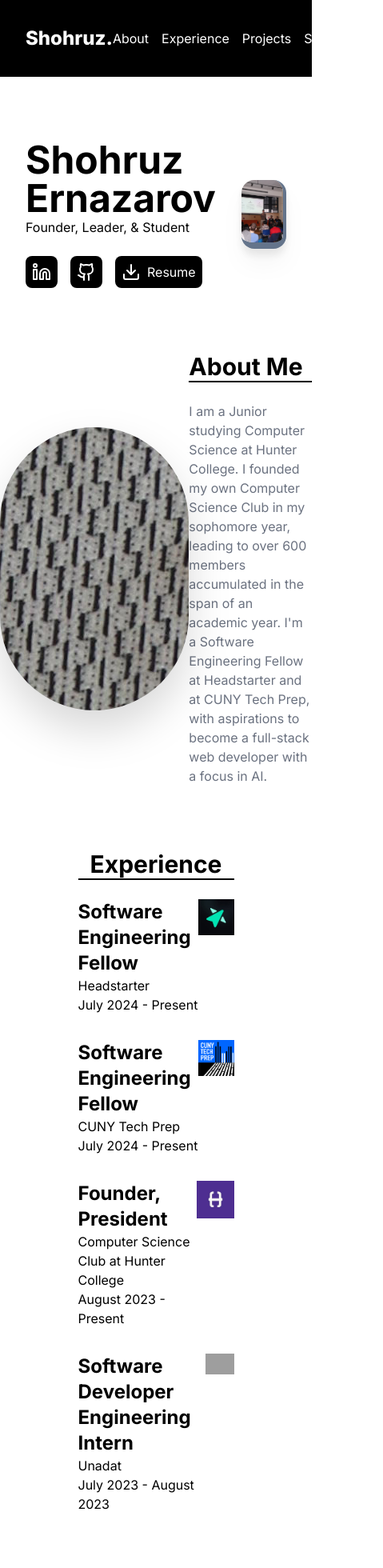
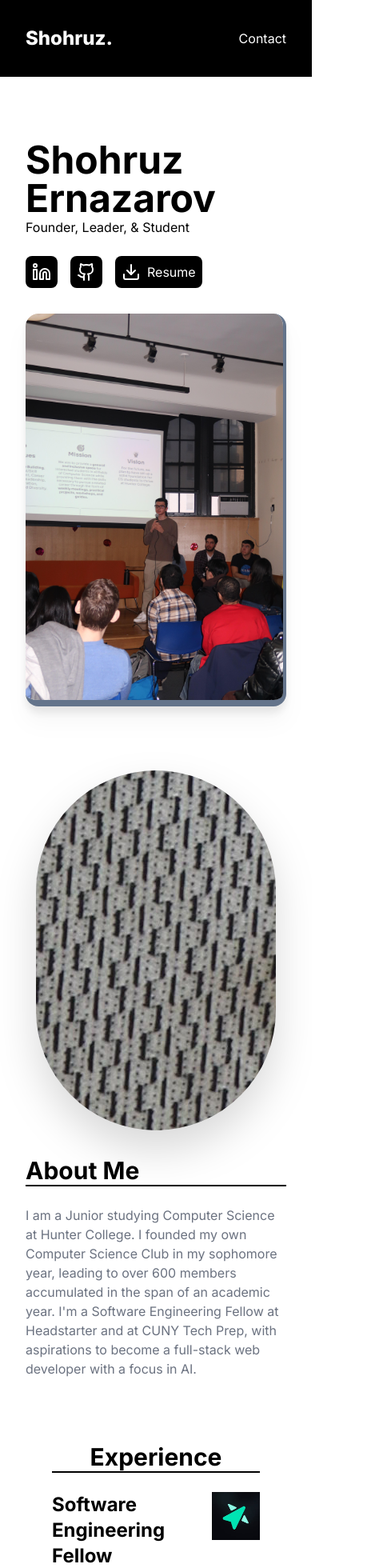
Before and after one commit to ShohruzE/portfolio, a Next.js app: page / in a window 390 px wide. Shown: the top 1960 px of the page at 80% size, 479 px wide, since content can reach past the window. Built offline with nearby package versions, Linux system fonts and the light colour scheme; grey boxes are pictures that could not be loaded.

Commit message:
Add mobile responsiveness

```diff
--- a/src/components/About.tsx
+++ b/src/components/About.tsx
@@ -5,7 +5,7 @@
   return (
     <section id="about" className="my-20">
         <div className="container mx-auto">
-            <div className="flex justify-around items-center">
+            <div className="flex flex-col sm:flex-row justify-around items-center gap-8 mx-8">
                 <div className="">
                     <Image
                         src="/images/headshot.jpg"
@@ -15,7 +15,7 @@
                         className="object-none object-bottom rounded-full drop-shadow-2xl"
                     />
                 </div>
-                <div className="w-1/2 flex flex-col gap-6">
+                <div className="w-full sm:w-1/2 flex flex-col gap-6">
                     <h2 className="text-3xl font-bold border-b-2 border-black rounded-m">About Me</h2>
                     <p className="text-gray-500 text-l">I am a Junior studying Computer Science at Hunter College. I founded my own Computer Science Club in my sophomore year, leading to over 600 members accumulated in the span of an academic year. I'm a Software Engineering Fellow at Headstarter and at CUNY Tech Prep, with aspirations to become a full-stack web developer with a focus in AI. </p>
                 </div>
--- a/src/components/Experience.tsx
+++ b/src/components/Experience.tsx
@@ -1,13 +1,14 @@
 import React from 'react'
 import Image from 'next/image'
+import Link from 'next/link'
 
 const Experience = () => {
   return (
     <div>
       <section id="experience" className="my-20">
         <div className="container mx-auto">
-          <div className="flex justify-around items-center">
-            <div className="w-1/2 flex flex-col gap-6">
+          <div className="flex justify-center items-center">
+            <div className="w-2/3 flex flex-col gap-6">
               <h2 className="text-3xl font-bold border-b-2 border-black rounded-m text-center">Experience</h2>
               <div className="flex flex-col gap-8">
                 <div className="flex justify-between">
@@ -17,11 +18,14 @@
                     <p>July 2024 - Present</p>
                   </div>
                   <div>
+                    <Link href="https://headstarter.co/" target="_blank">
                       <Image
                         src="/images/headstarter.jpg"
                         alt="headstarter logo"
                         width={100}
-                      height={100}/>
+                        height={100}
+                      />
+                    </Link>
                   </div>
                 </div>
                 <div className="flex justify-between">
@@ -31,12 +35,14 @@
                     <p>July 2024 - Present</p>
                   </div>
                   <div>
+                    <Link href="https://cunytechprep.org/" target="_blank">
                       <Image
                         src="/images/ctp-logo-square.png"
                         alt="Cuny Tech Prep logo"
                         width={100}
                         height={100}
                       />
+                    </Link>
                   </div>
                 </div>
                 <div className="flex justify-between">
@@ -46,12 +52,14 @@
                     <p>August 2023 - Present</p>
                   </div>
                   <div>
+                    <Link href="https://www.instagram.com/huntercsclub/" target="_blank">
                       <Image
                         src="/images/hunter-cs-club.jpg"
                         alt="Hunter CS Club logo"
                         width={100}
                         height={100}
                       />
+                    </Link>
                   </div>
                 </div>
                 <div className="flex justify-between">
@@ -61,12 +69,14 @@
                     <p>July 2023 - August 2023</p>
                   </div>
                   <div>
+                    <Link href="https://unadat.com/" target="_blank">
                       <Image
                         src="/images/unadat.jpg"
                         alt="Unadat logo"
                         width={100}
                         height={100}
                       />
+                    </Link>
                   </div>
                 </div>
               </div>
--- a/src/components/Hero.tsx
+++ b/src/components/Hero.tsx
@@ -7,7 +7,7 @@
   return (
     <section className="my-20 px-8">
         <div className="container mx-auto">
-            <div className="flex justify-around items-center gap-8">
+            <div className="flex flex-col sm:flex-row justify-around items-center gap-8">
                 <div className="flex flex-col gap-6">
                     <div>
                         <h1 className="text-5xl font-bold">Shohruz Ernazarov</h1>
--- a/src/components/Navbar.tsx
+++ b/src/components/Navbar.tsx
@@ -10,7 +10,7 @@
                     <h1 className="font-extrabold text-2xl">Shohruz.</h1>
                 </div>
                 <div>
-                    <ul className="flex justify-center items-center gap-4">
+                    <ul className="hidden sm:flex justify-center items-center gap-4">
                         <li><Link href="#about">About</Link></li>
                         <li><Link href="#experience">Experience</Link></li>
                         <li><Link href="#projects">Projects</Link></li>
```
Lines whose indentation alone changed are shown as unchanged.
